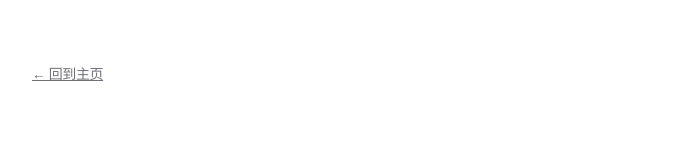
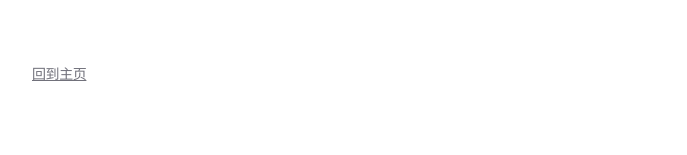
Before and after one commit to xiaomuahua666/nprofile, a Next.js app: page /links in a window 1280 px wide. Shown: the part 606-761 px from the top of the page, without its empty margins (296-983 px from the left). Built offline with nearby package versions, Linux system fonts and the light colour scheme.

Commit message:
chore: 去掉回到主页的左箭头

```diff
--- a/app/links/page.tsx
+++ b/app/links/page.tsx
@@ -78,7 +78,7 @@ descr: 一名学生，喜欢打舞萌，偶尔玩玩 MC`}
           href="/"
           className="text-zinc-500 underline hover:text-zinc-900 dark:hover:text-zinc-100"
         >
-          ← 回到主页
+          回到主页
         </Link>
       </p>
     </main>
```
